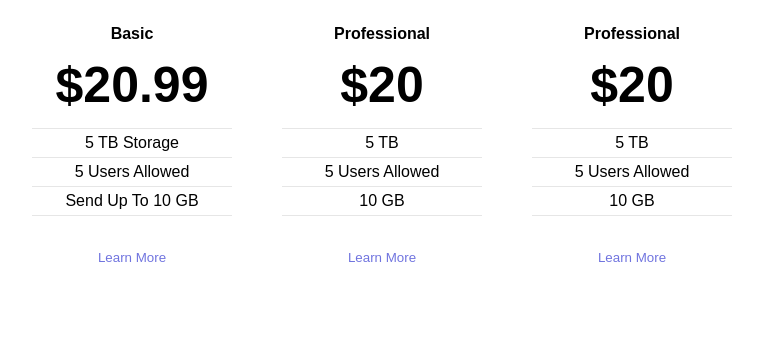
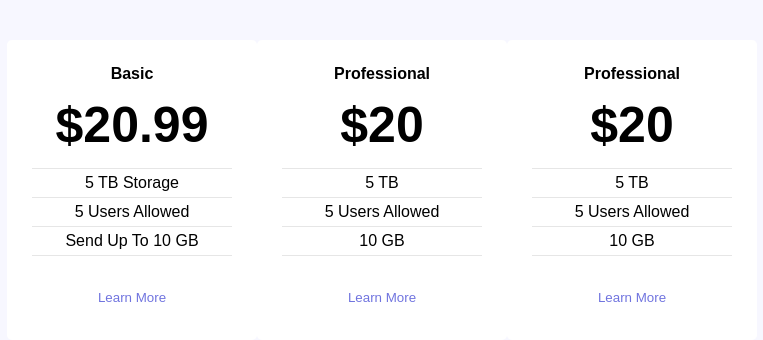
Before and after one commit to V-Wong/Pricing-Component, a React (Create React App) app in the folder frontend/: page / in a window 1280 px wide. Shown: the top 340 px of the page, without its empty margins (258-1021 px from the left). Built offline with nearby package versions, Linux system fonts and the light colour scheme.

Commit message:
Add top padding for pricing card list

```diff
--- a/frontend/src/components/pricing-card.css
+++ b/frontend/src/components/pricing-card.css
@@ -1,3 +1,6 @@
+body {
+  background-color: #f7f7ff;
+}
 .pricing-card {
   font-family: "Nunito", sans-serif;
   display: grid;
@@ -5,6 +8,7 @@
   justify-items: center;
   align-items: center;
   text-align: center;
+  background-color: white;
   width: 250px;
   height: 300px;
   margin: auto;
@@ -51,6 +55,7 @@
 }
 .pricing-card-list {
   display: flex;
+  padding-top: 5vh;
   width: 750px;
   margin: auto;
   justify-content: center;
--- a/frontend/src/components/pricing-card.scss
+++ b/frontend/src/components/pricing-card.scss
@@ -2,6 +2,11 @@ $tablet-breakpoint: 1080px;
 
 $light-purple: #979CED;
 $dark-blue: #7074df;
+$off-white: #F7F7FF;
+
+body {
+    background-color: $off-white;
+}
 
 .pricing-card {
     font-family: "Nunito", sans-serif;
@@ -10,6 +15,7 @@ $dark-blue: #7074df;
     justify-items: center;
     align-items: center;
     text-align: center;
+    background-color: white;
     width: 250px;
     height: 300px;
     margin: auto;
@@ -64,6 +70,7 @@ $dark-blue: #7074df;
 
 .pricing-card-list {
     display: flex;
+    padding-top: 5vh;
     width: 750px;
     margin: auto;
     justify-content: center;
```
